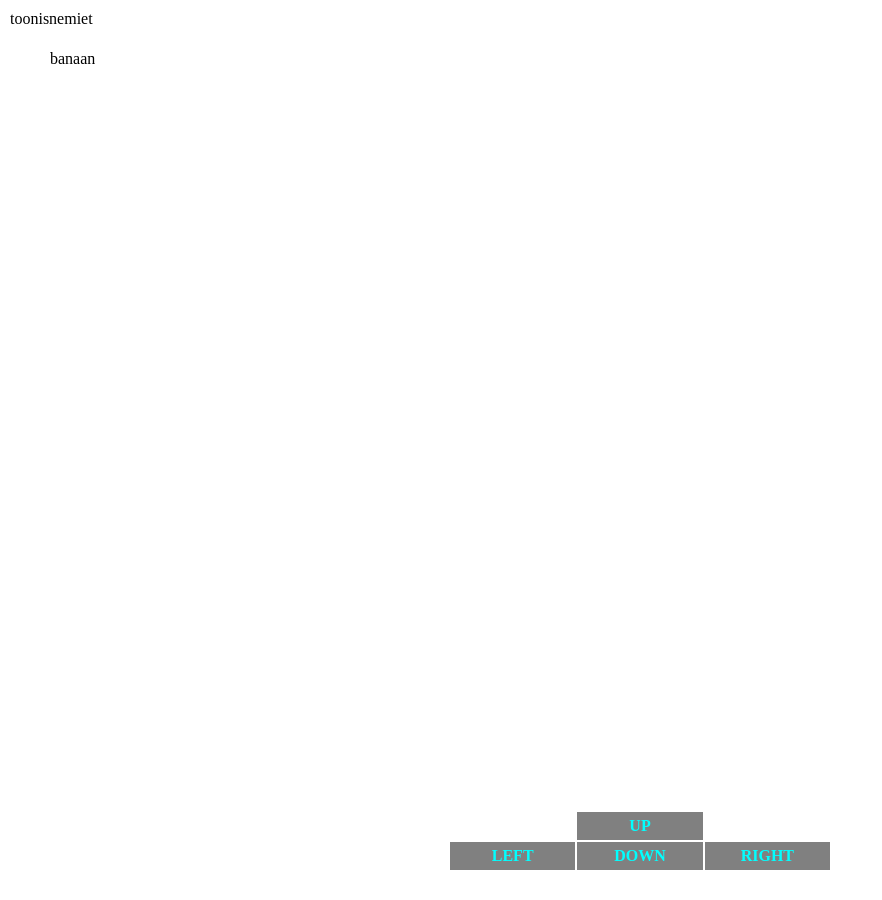
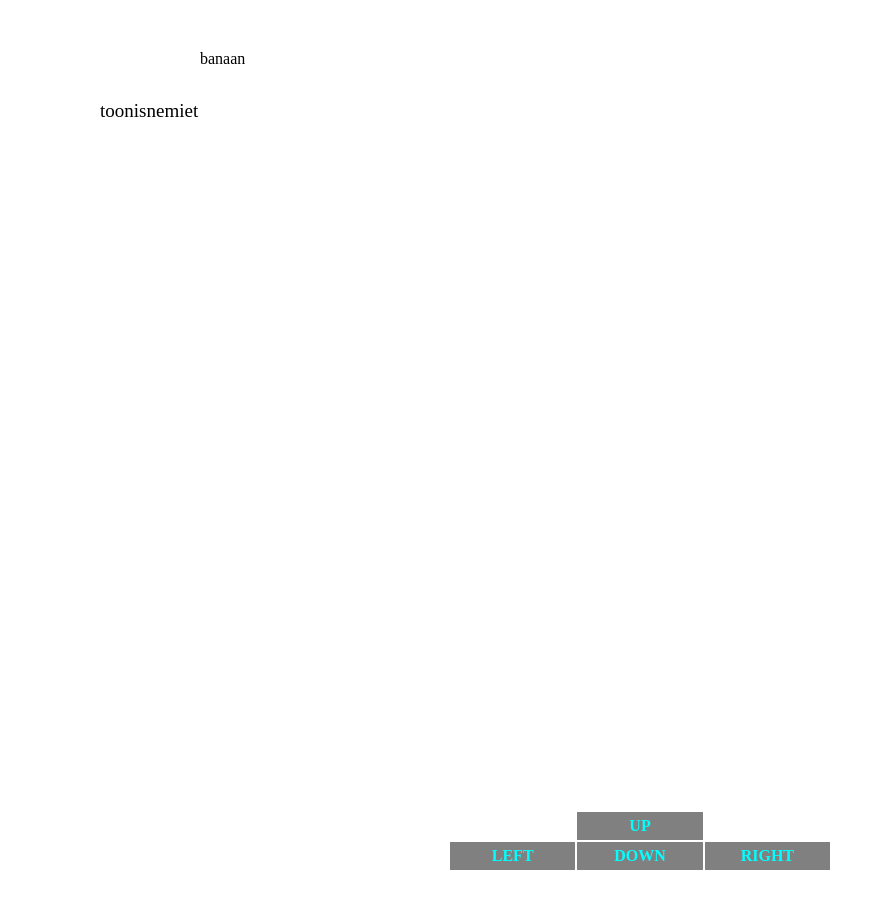
Before and after one commit to RobbertH/robberth.github.io, a Jekyll site: the page public/tn/index.html, which Jekyll copies as it is, in a window 1280 px wide. Shown: the whole page, without its empty margins (0-882 px from the left). Built offline with Jekyll 4.4.1, drawn with Linux system fonts in a browser that asks for light colours; nearby versions of some CDN libraries; part of the change alters nothing that is shown.

Commit message:
wrote character, player and food classes. Much more scalable code. Got rid of some jquery along the way.

```diff
--- a/public/tn/game.js
+++ b/public/tn/game.js
@@ -1,60 +1,142 @@
-var player = {x: $(window).width()/2, y: $(window).height()/2, fontsize: 12}
-var food = {x: 50, y: 50}
-var action = false;
+// GAME PARAMETERS
 var fadeTime = 20;
 var stepSize = 50;
 var threshold = stepSize;
 
+// ENUMS
+var directions = Object.freeze({LEFT: 37, UP: 38, RIGHT: 39, DOWN: 40}); // safe enum
+
 // TODO:
-// enum directions
-// make abstracter definitions of things like move(character, direction)
 // add monster & collision detection for monster (can also eat food)
-// find good practice for JS with JQuery (DOM): edit style of element or its corresponding class?
+// find good practice for JS with JQuery (DOM?): edit style of element or its corresponding class?
 // add score counter along with controls (increase amount of monsters/ foods)
 // fix collision detection for div size instead of upperleft point
 // substitute text for low-res pictures (or not? :p)
 // add diversity (banana, cherry, apple)
+// multiplayer with other key combinations!
+// enemies should not entirely randomwalk, they should be pushed towards player as well
 
+// CLASS DEFINITIONS (js hoisting)
+class Character {
+	constructor(x=0, y=0, name="") {
+		this.htmlElement = document.createElement("div"); // characters are divs
+		this.htmlElement.style.position = "fixed";
+		this.setName(name);
+		this.setX(x);
+		this.setY(y);
+		document.body.appendChild(this.htmlElement);
+	}
+
+	getX() {
+		return this.htmlElement.style.left;
+	}
+
+	getY() {
+		return this.htmlElement.style.top;
+	}
+
+	setX(x) {
+		this.x = x; // need to be able to access the integer as well
+		this.htmlElement.style.left = this.x + "px";
+	}
+
+	setY(y) {
+		this.y = y;
+		this.htmlElement.style.top = this.y + "px";
+	}
+
+	setName(name) {
+		this.htmlElement.innerHTML = name;
+	}
+
+	move(direction, amount) {
+		switch (direction) {
+			case directions.LEFT:
+				this.setX(this.x - amount);
+				break;
+			case directions.UP:
+				this.setY(this.y - amount);
+				break;
+			case directions.RIGHT:
+				this.setX(this.x + amount);
+				break;
+			case directions.DOWN:
+				this.setY(this.y + amount);
+				break;
+			default:
+				break;
+		}
+	}
+}
+
+class Monster extends Character {
+	constructor(x,y){
+		super(x,y);
+	}
+}
+
+class Player extends Character {
+	constructor(x, y, name, fontSize=12){
+		super(x, y, name); // calls superclass' constructor
+		this.setFontSize(fontSize);
+	}
+
+	setFontSize(fontSize) {
+		this.fontSize = fontSize; // need to keep integer as well
+		this.htmlElement.style.fontSize = this.fontSize + "px";
+	}
+
+	setColor(color) {
+		this.htmlElement.style.color = color;
+	}
+
+	toggleFontWeight() {
+		this.htmlElement.style.fontWeight = "bold";
+	}
+}
+
+class Food extends Character {
+	constructor(x=0, y=0, name="") {
+		super(x, y, name);
+	}
+}
+
+// GAME
 $(document).ready(function(){
 	console.log("document ready");
-	initializeArrows();
-	document.getElementById("enemy").style.display = "none";
+	initializeArrows(); // should only set these guys up once
 	console.log("setup complete");
 });
 
 $(document).on('keyup', function(e){
 	checkButtonPress(e);
 	collisionDetection();
-	writePositions();
 });
+
+var player = new Player(100, 100, "toonisnemiet", 19);
+var food = new Food(200, 50, "banaan");
 
 function initializeArrows(){
 	var arrowLeft = document.getElementById("arrowLeft");
 	var arrowRight = document.getElementById("arrowRight");
 	var arrowUp = document.getElementById("arrowUp");
 	var arrowDown = document.getElementById("arrowDown");
-	arrowLeft.style.cursor = "pointer";
-	arrowRight.style.cursor = "pointer";
-	arrowUp.style.cursor = "pointer";
-	arrowDown.style.cursor = "pointer";
-	arrowLeft.onclick = function(){player.x -= stepSize; writePositions(); collisionDetection();};
-	arrowRight.onclick = function(){player.x += stepSize; writePositions(); collisionDetection();};
-	arrowUp.onclick = function(){player.y -= stepSize; writePositions(); collisionDetection();};
-	arrowDown.onclick = function(){player.y += stepSize; writePositions(); collisionDetection();};
-}
-
-function writePositions(){
-	$('.player').css({'left': player.x, 'top': player.y}); // always write player position
-	$('.food').css({'left': food.x, 'top': food.y}); // always write food position
+	var arrows = [arrowLeft, arrowUp, arrowRight, arrowDown];
+	for (var i = 0; i < arrows.length; i++) {
+		arrows[i].style.cursor = "pointer";
+	}
+	arrowLeft.onclick = function(){player.move(directions.LEFT, stepSize); collisionDetection();};
+	arrowRight.onclick = function(){player.move(directions.RIGHT, stepSize); collisionDetection();};
+	arrowUp.onclick = function(){player.move(directions.UP, stepSize); collisionDetection();};
+	arrowDown.onclick = function(){player.move(directions.DOWN, stepSize); collisionDetection();};
 }
 
 function collisionDetection(){
 	if (Math.abs(player.x - food.x) < threshold &&
 		Math.abs(player.y - food.y) < threshold) { // objects are close enough: collision
-		player.fontsize += 3;
-		$('.player').css({'font-size': player.fontsize}); // adjust fontsize
-		food.x = Math.random()*$(window).width(); // spawn food somewhere else
-		food.y = Math.random()*$(window).height();
+		player.setFontSize(player.fontSize + 3);
+		food.setX(Math.random()*$(window).width()); // spawn food somewhere else
+		food.setY(Math.random()*$(window).height());
 	}
 }
 
@@ -62,50 +144,24 @@ function checkButtonPress(e){
 	console.log(e.which); // check which button is being pressed
 	switch (e.which) {
 		case 37: // left
-			player.x -= stepSize;
-			action = true;
+			player.move(directions.LEFT, stepSize);
+			break;
+		case 38: // up
+			player.move(directions.UP, stepSize);
 			break;
 		case 39: // right
-			player.x += stepSize;
-			action = true;
-			break;
-		case 38: // up
-			player.y -= stepSize;
-			action = true;
+			player.move(directions.RIGHT, stepSize);
 			break;
 		case 40: // down
-			player.y += stepSize;
-			action = true;
+			player.move(directions.DOWN, stepSize);
 			break;
 		case 66: // b
-			$('.player').css({
-				'font-weight': 'bold'
-			});
+			player.toggleFontWeight();
 			break;
 		case 82: // r
-			$('.player').css({
-				'color': 'red'
-			});
+			player.setColor("red");
 			break;
 		default: // default
-			action = false;
 			break;
 	}
-	if (action) {
-		$('.player').fadeOut(fadeTime).css({
-			'left': player.x,
-			'top': player.y
-		}).fadeIn(fadeTime);
-	}
 }
-
-function randomWalk(character){
-	newx = character.x + math.floor(Math.random()*stepSize);
-	newy = character.y + math.floor(Math.random()*stepSize);
-	if (newx < $(window).width() && newx > 0){
-		character.x = newx;
-	}
-	if (newy < $(window).height() && newy > 0){
-		character.y = newy;
-	}
-}
--- a/public/tn/index.html
+++ b/public/tn/index.html
@@ -5,8 +5,10 @@
 		<meta name="viewport" content="width=device-width, initial-scale=1, maximum-scale=1, user-scalable=no"/>
 		<title>Toon is een mietje</title>
 
-		<script src="https://code.jquery.com/jquery-3.0.0.js"></script>
-		<script src="game.js"></script>
+		<script
+			  src="https://code.jquery.com/jquery-3.2.1.js"
+			  integrity="sha256-DZAnKJ/6XZ9si04Hgrsxu/8s717jcIzLy3oi35EouyE="
+			  crossorigin="anonymous"></script>
 
 		<style>
 			.player {
@@ -52,18 +54,6 @@
 	</head>
 
 	<body>
-		<div class="player">
-			toonisnemiet
-		</div>
-
-		<div class="food">
-			banaan
-		</div>
-
-		<div id="enemy" class="enemy">
-			monster
-		</div>
-
 		<table class="arrowbox">
 			<tr>
 				<td></td>
@@ -77,5 +67,6 @@
 			</tr>
 		</table>
 
+		<script src="game.js"></script>
 	</body>
 </html>
```
